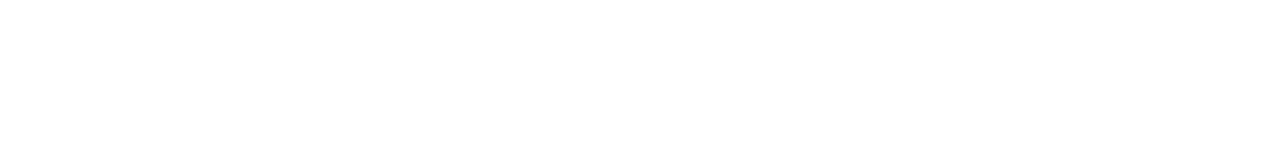
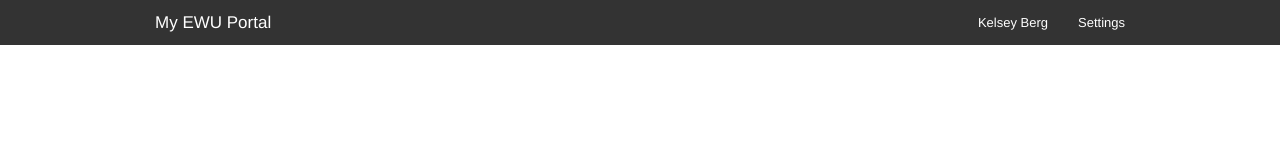
Before and after one commit to zachdaley/p3-myewu, a plain HTML site: page index.html in a window 1280 px wide. Drawn offline with Linux system fonts and the light colour scheme.

Commit message:
Starting top bar

```diff
--- a/index.html
+++ b/index.html
@@ -3,11 +3,33 @@
   <head>
     <meta charset="utf-8" />
     <meta name="viewport" content="width=device-width, initial-scale=1.0" />
-    <title>Foundation | Welcome</title>
+    <title>MY EWU Portal</title>
     <link rel="stylesheet" href="css/foundation.css" />
+    <link rel="stylesheet" href="css/styles.css" />
     <script src="js/vendor/modernizr.js"></script>
   </head>
   <body>
+
+  <!-- Top Nav -->
+  <div class="contain-to-grid fixed">
+      <nav class="top-bar">
+        <ul class="title-area">
+          <li class="name">
+            <h1>
+              <a href="#">My EWU Portal</a>
+            </h1>
+          </li>
+          <li class="toggle-topbar menu-icon"><a href="#"><span>menu</span></a></li>
+        </ul>
+        <section class="top-bar-section">
+          <ul class="right">
+            <li><a href="#">Kelsey Berg</a></li>
+            <li><a href="#">Settings</a></li>
+          </ul>
+        </section>
+      </nav>
+    </div>
+  <!-- End of Nav -->
 
 
 
```
Also changed, not shown: css/styles.css (added).
